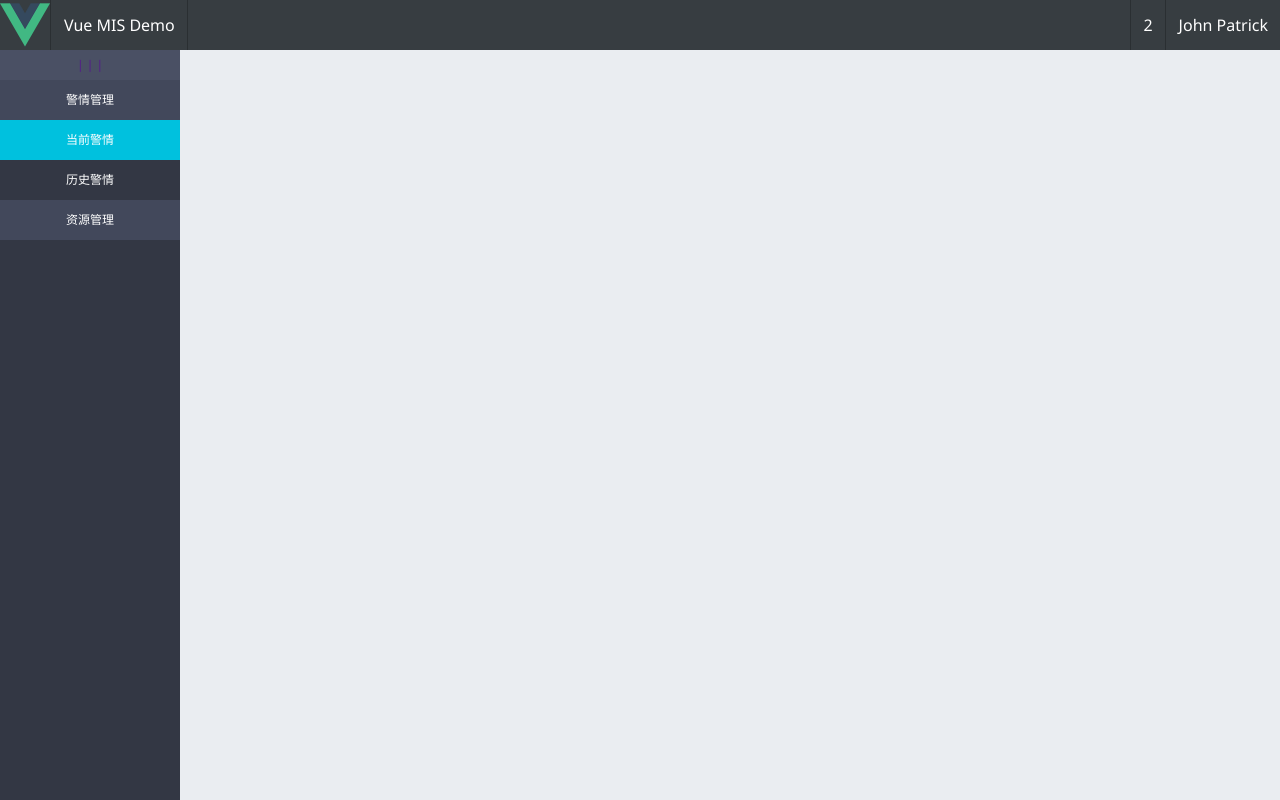
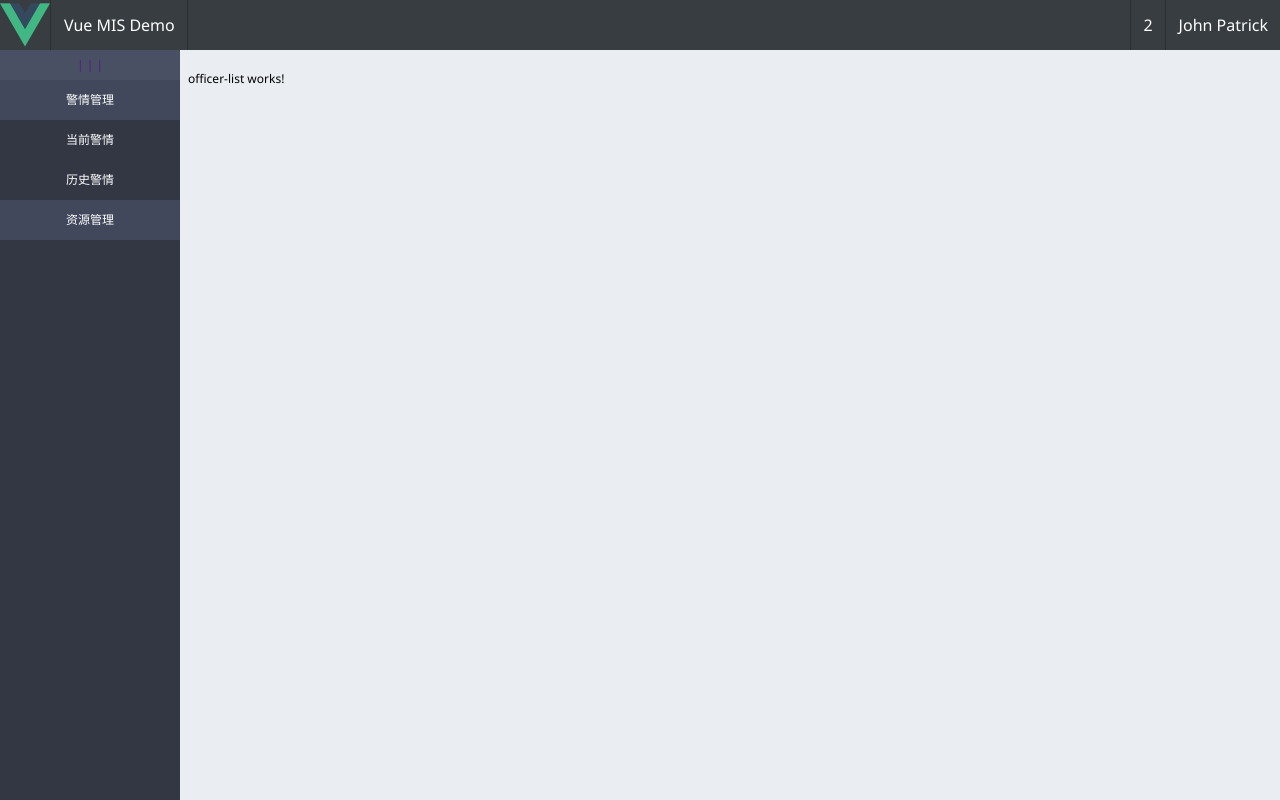
Before and after one commit to liyuan-rey/vue-mis-demo, a Vue app: page /#/forces/officer-list in a window 1280 px wide. Built offline with nearby package versions, Linux system fonts and the light colour scheme.

Commit message:
fixed: sidebar navpage toggle error.

```diff
--- a/src/router.ts
+++ b/src/router.ts
@@ -1,8 +1,5 @@
 import Vue from 'vue';
 import Router from 'vue-router';
-
-import Home from './views/home.vue';
-import PendingList from './views/incidents/pending-list/pending-list.vue';
 
 Vue.use(Router);
 
@@ -20,9 +17,9 @@ export default new Router({
       component: () => import(/* webpackChunkName: "pending-list" */ './views/incidents/pending-list/pending-list.vue'),
     },
     {
-      path: '/forces/ground-forces',
-      name: 'ground-forces',
-      component: () => import(/* webpackChunkName: "ground-forces" */ './views/forces/ground-forces/ground-forces.vue'),
+      path: '/forces/officer-list',
+      name: 'officer-list',
+      component: () => import(/* webpackChunkName: "ground-forces" */ './views/forces/officer-list/officer-list.vue'),
     },
   ],
 });
--- a/src/shared/client-sdk.ts
+++ b/src/shared/client-sdk.ts
@@ -10,16 +10,16 @@ const navigationSettings: NavigationItem[] = [
     label: '警情管理',
     children: [
       ({ id: uniqueId(), label: '当前警情', uri: '/incidents/pending-list' } as any) as NavigationItem,
-      ({ id: uniqueId(), label: '历史警情', uri: '' } as any) as NavigationItem,
+      ({ id: uniqueId(), label: '历史警情', uri: '/incidents/history-list' } as any) as NavigationItem,
     ],
   },
   {
     id: uniqueId(),
     label: '资源管理',
     children: [
-      ({ id: uniqueId(), label: '资源人', uri: '/forces/ground-forces' } as any) as NavigationItem,
-      ({ id: uniqueId(), label: '资源车', uri: '' } as any) as NavigationItem,
-      ({ id: uniqueId(), label: '资源物资', uri: '' } as any) as NavigationItem,
+      ({ id: uniqueId(), label: '资源人', uri: '/forces/officer-list' } as any) as NavigationItem,
+      ({ id: uniqueId(), label: '资源车', uri: '/forces/vehicle-list' } as any) as NavigationItem,
+      ({ id: uniqueId(), label: '资源物资', uri: '/forces/material-list' } as any) as NavigationItem,
     ],
   },
 ];
--- a/src/views/forces/ground-forces/ground-forces.vue
+++ b/src/views/forces/officer-list/officer-list.vue
@@ -1,6 +1,6 @@
 <template>
   <p>
-    ground-forces works!
+    officer-list works!
   </p>
 </template>
 
@@ -8,7 +8,7 @@
 import { Component, Vue } from 'vue-property-decorator';
 
 @Component({ components: {} })
-export default class GroundForces extends Vue {}
+export default class OfficerList extends Vue {}
 </script>
 
 <style lang="scss">
--- a/src/views/sidebar/sidebar.vue
+++ b/src/views/sidebar/sidebar.vue
@@ -17,13 +17,9 @@
         class="sidebar-trans"
         v-bind:style="{ maxHeight: (isPageActived(item) ? item.children.length * 40 : 0) + 'px' }"
       >
-        <li
-          v-for="child in item.children"
-          :key="child.id"
-          v-bind:class="{ active: isPageActived(item) && currentItemId === child.id }"
-        >
-          <router-link v-bind:to="child.uri" v-on:click="itemClick($event, child)">{{ child.label }}</router-link>
-        </li>
+        <router-link tag="li" v-bind:to="child.uri" v-for="child in item.children" :key="child.id">
+          {{ child.label }}
+        </router-link>
       </ul>
     </div>
   </div>
@@ -41,7 +37,6 @@ export default class Sidebar extends Vue {
     return {
       navData: nav,
       activedPageId: nav[0].id,
-      currentItemId: nav[0].children[0].id,
     };
   }
 
@@ -51,13 +46,9 @@ export default class Sidebar extends Vue {
 
   togglePage(e: any, p: NavigationItem) {
     e.preventDefault();
-    this.$data.activedPageId = !this.isPageActived(p) ? p.id : null;
-  }
-
-  itemClick(e: any, item: NavigationItem) {
-    e.preventDefault();
-    e.stopPropagation();
-    this.$data.currentItemId = item.id;
+    if (!this.isPageActived(p)) {
+      this.$data.activedPageId = p.id;
+    }
   }
 }
 </script>
@@ -111,7 +102,7 @@ export default class Sidebar extends Vue {
     overflow-x: hidden;
   }
 
-  li a {
+  li {
     color: #fff;
     text-align: center;
     position: relative;
@@ -122,11 +113,11 @@ export default class Sidebar extends Vue {
     overflow: hidden;
   }
 
-  li a:hover {
+  li:hover {
     background-color: #4a5064;
   }
 
-  li.active a {
+  li.router-link-active {
     background: #00c1de;
   }
 }
```
